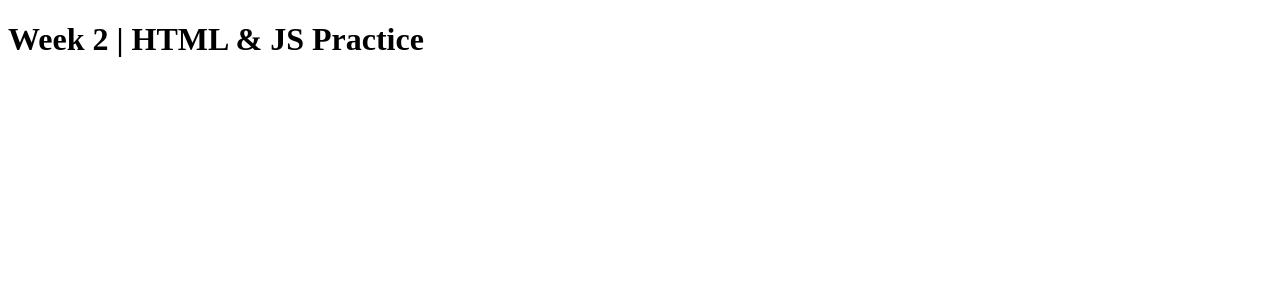
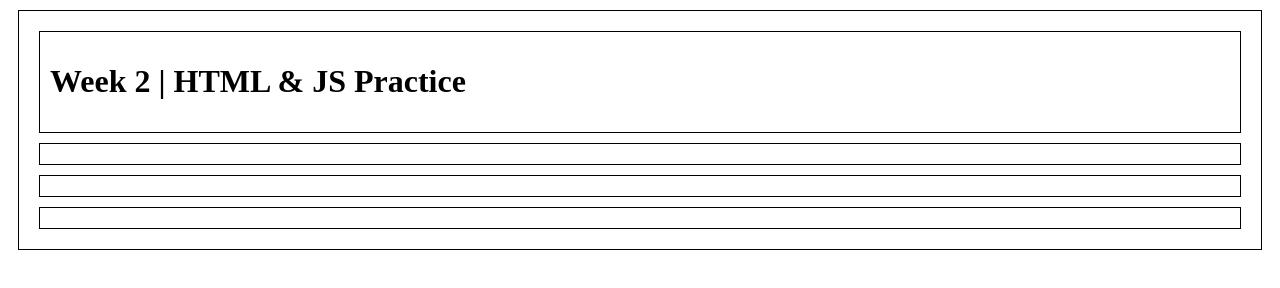
Before and after one commit to Lokipokiy/neit-danielson-2024, a plain HTML site: page w2/class/index.html in a window 1280 px wide. Drawn offline with Linux system fonts and the light colour scheme.

Commit message:
W2D1_Starting

```diff
--- a/w2/class/index.html
+++ b/w2/class/index.html
@@ -8,6 +8,13 @@
 
     <!--Hello World!-->
 
+    <style>
+        div{
+            border: 1px solid black;
+            padding: 10px;
+            margin: 10px;
+        }
+    </style>
 </head>
 <body>
     <!--HTML content goes in the body element-->
```
